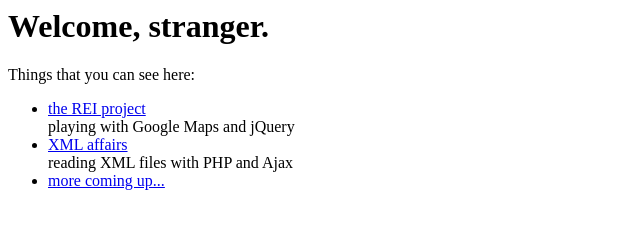
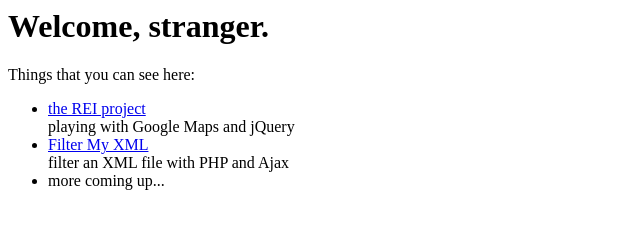
Before and after one commit to elleche/elleche.github.com, a plain HTML site: page index.html in a window 1280 px wide. Shown: the whole page, without its empty margins (0-640 px from the left). Drawn offline with Linux system fonts and the light colour scheme.

Commit message:
Update index.html

```diff
--- a/index.html
+++ b/index.html
@@ -4,8 +4,8 @@
   <li><a href="http://elleche.github.com/REI">the REI project</a>
 	<div>playing with Google Maps and jQuery</div>
   </li>
-  <li><a href="http://github.com/elleche/XMLaffairs">XML affairs</a>
-	<div>reading XML files with PHP and Ajax</div>
+  <li><a href="http://github.com/elleche/FilterMyXML">Filter My XML</a>
+	<div>filter an XML file with PHP and Ajax</div>
   </li>
-  <li><a href="#">more coming up...</a></li>
+  <li>more coming up...</li>
 </ul>
```
